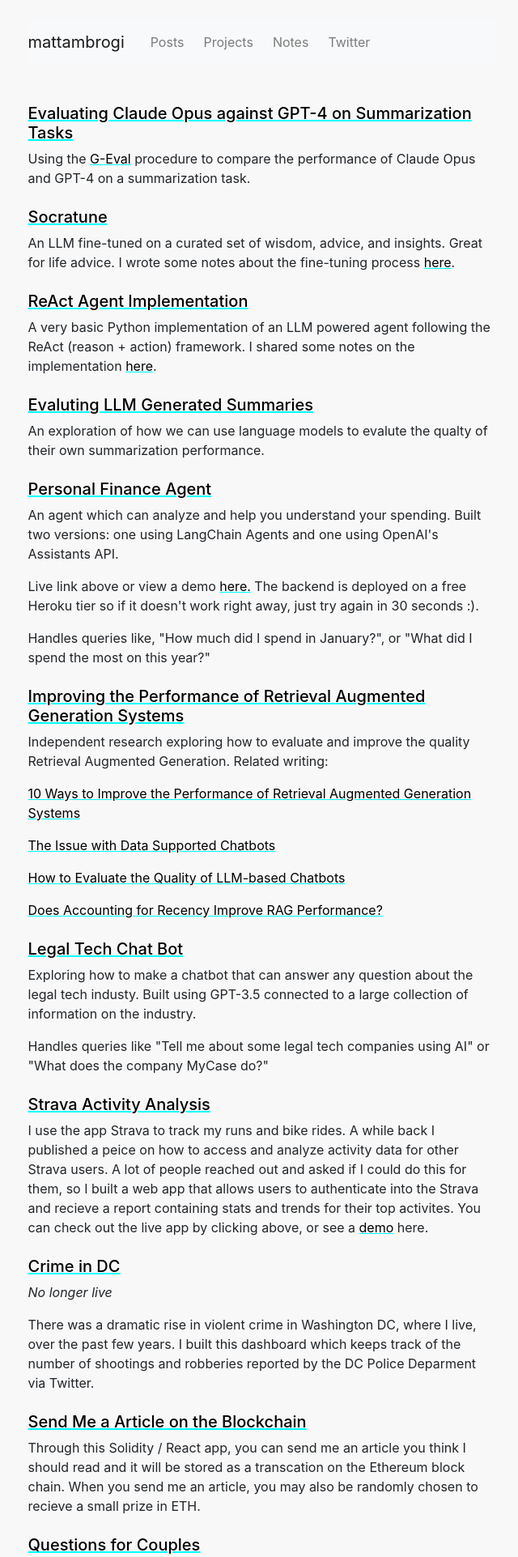
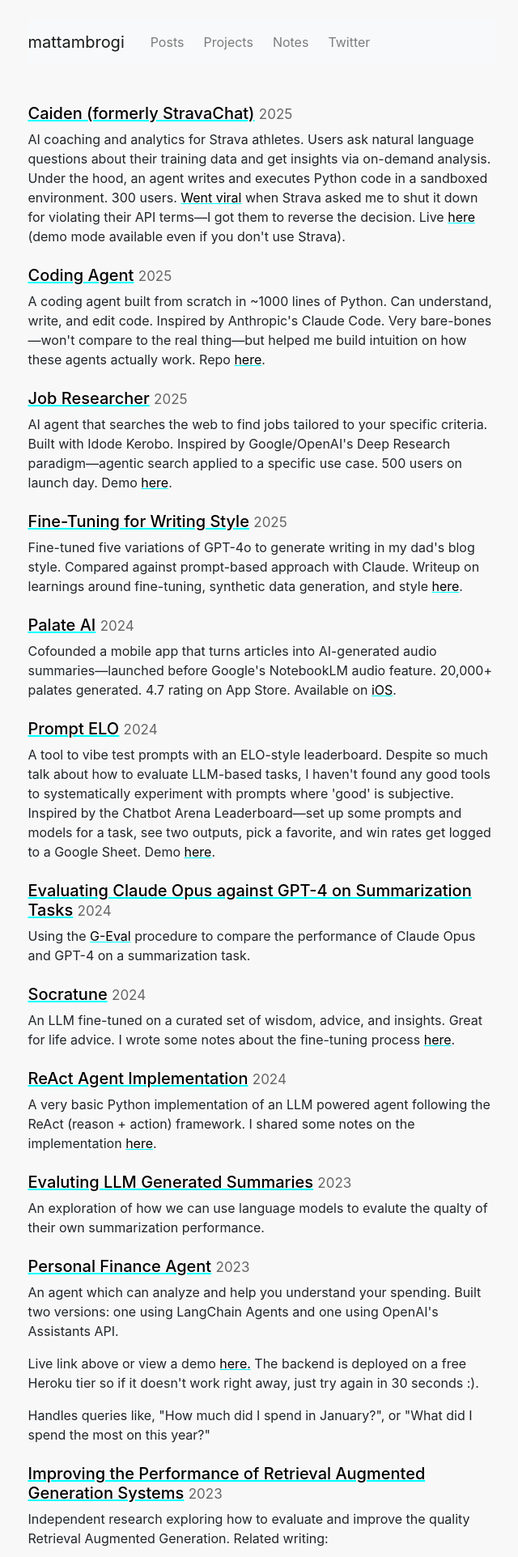
Before and after one commit to mattambrogi/personal-site, a Django app: page /projects in a window 1280 px wide. Shown: the top 1923 px of the page at 81% size, without its empty margins (317-957 px from the left). Run offline with Django 4.2, Linux system fonts and the light colour scheme; parts of the project's set-up code (start-up, migrations or seed data) failed here and were passed over.

Commit message:
Update projects and bio

```diff
--- a/static/css/projects.css
+++ b/static/css/projects.css
@@ -10,3 +10,10 @@
     text-decoration: underline;
     text-decoration-color: aqua;
 }
+
+.project-year {
+    font-weight: normal;
+    text-decoration: none;
+    color: #666;
+    font-size: 0.85em;
+}
--- a/templates/projects.html
+++ b/templates/projects.html
@@ -19,9 +19,70 @@
 
 {% block content %}
 <div class="project-entry mt-4">
+    <h5><a target="_blank" href="https://www.caiden.app/">Caiden (formerly StravaChat)</a> <span
+            class="project-year">2025</span></h5>
+    <p>
+        AI coaching and analytics for Strava athletes. Users ask natural language questions about their training data
+        and get insights via on-demand analysis. Under the hood, an agent writes and executes Python code in a
+        sandboxed environment. 300 users. <a target="_blank"
+            href="https://x.com/matt_ambrogi/status/1987186940123197442?s=20">Went viral</a> when Strava asked me to
+        shut it down for violating their
+        API terms—I got them to reverse the decision. Live <a target="_blank" href="https://www.caiden.app/">here</a>
+        (demo mode available even if you don't use Strava).
+    </p>
+</div>
+<div class="project-entry mt-4">
+    <h5><a target="_blank" href="https://github.com/mattambrogi/coding-agent">Coding Agent</a> <span
+            class="project-year">2025</span></h5>
+    <p>
+        A coding agent built from scratch in ~1000 lines of Python. Can understand, write, and edit code. Inspired by
+        Anthropic's Claude Code. Very bare-bones—won't compare to the real thing—but helped me build intuition on how
+        these agents actually work. Repo <a target="_blank" href="https://github.com/mattambrogi/coding-agent">here</a>.
+    </p>
+</div>
+<div class="project-entry mt-4">
+    <h5><a target="_blank" href="https://x.com/matt_ambrogi/status/1905299066780533136?s=20">Job Researcher</a> <span
+            class="project-year">2025</span></h5>
+    <p>
+        AI agent that searches the web to find jobs tailored to your specific criteria. Built with Idode Kerobo.
+        Inspired by Google/OpenAI's Deep Research paradigm—agentic search applied to a specific use case. 500 users
+        on launch day. Demo <a target="_blank"
+            href="https://x.com/matt_ambrogi/status/1905299066780533136?s=20">here</a>.
+    </p>
+</div>
+<div class="project-entry mt-4">
+    <h5><a href="https://www.mattambrogi.com/posts/fine-tuning-vs-prompting/">Fine-Tuning for Writing Style</a> <span
+            class="project-year">2025</span></h5>
+    <p>
+        Fine-tuned five variations of GPT-4o to generate writing in my dad's blog style. Compared against prompt-based
+        approach with Claude. Writeup on learnings around fine-tuning, synthetic data generation, and style <a
+            href="https://www.mattambrogi.com/posts/fine-tuning-vs-prompting/">here</a>.
+    </p>
+</div>
+<div class="project-entry mt-4">
+    <h5><a target="_blank" href="https://apps.apple.com/us/app/palate-custom-ai-podcasts/id6479173263">Palate AI</a>
+        <span class="project-year">2024</span></h5>
+    <p>
+        Cofounded a mobile app that turns articles into AI-generated audio summaries—launched before Google's
+        NotebookLM audio feature. 20,000+ palates generated. 4.7 rating on App Store. Available on <a target="_blank"
+            href="https://apps.apple.com/us/app/palate-custom-ai-podcasts/id6479173263">iOS</a>.
+    </p>
+</div>
+<div class="project-entry mt-4">
+    <h5><a target="_blank" href="https://x.com/matt_ambrogi/status/1813678073344073994?s=20">Prompt ELO</a>
+        <span class="project-year">2024</span></h5>
+    <p>
+        A tool to vibe test prompts with an ELO-style leaderboard. Despite so much talk about how to evaluate
+        LLM-based tasks, I haven't found any good tools to systematically experiment with prompts where 'good' is
+        subjective. Inspired by the Chatbot Arena Leaderboard—set up some prompts and models for a task, see two
+        outputs, pick a favorite, and win rates get logged to a Google Sheet. Demo <a target="_blank"
+            href="https://x.com/matt_ambrogi/status/1813678073344073994?s=20">here</a>.
+    </p>
+</div>
+<div class="project-entry mt-4">
     <h5><a target="_blank" href="https://github.com/mattambrogi/llm-summary-evals">Evaluating Claude Opus against GPT-4
             on Summarization
-            Tasks</a></h5>
+            Tasks</a> <span class="project-year">2024</span></h5>
     <p>
         Using the <a target="_blank" href="https://arxiv.org/abs/2303.16634">G-Eval</a> procedure to compare the
         performance of Claude
@@ -29,7 +90,8 @@
     </p>
 </div>
 <div class="project-entry mt-4">
-    <h5><a target="_blank" href="https://socratune.up.railway.app/">Socratune</a></h5>
+    <h5><a target="_blank" href="https://socratune.up.railway.app/">Socratune</a> <span class="project-year">2024</span>
+    </h5>
     <p>
         An LLM fine-tuned on a curated set of wisdom, advice, and insights. Great for life advice.
         I wrote some notes about the fine-tuning process
@@ -38,7 +100,7 @@
 </div>
 <div class="project-entry mt-4">
     <h5><a target="_blank" href="https://github.com/mattambrogi/agent-implementation">ReAct Agent Implementation</a>
-    </h5>
+        <span class="project-year">2024</span></h5>
     <p>
         A very basic Python implementation of an LLM powered agent following the ReAct (reason + action) framework.
         I shared some notes on the implementation <a
@@ -46,13 +108,15 @@
     </p>
 </div>
 <div class="project-entry mt-4">
-    <h5><a href="https://www.mattambrogi.com/posts/summary-evals/">Evaluting LLM Generated Summaries</a></h5>
+    <h5><a href="https://www.mattambrogi.com/posts/summary-evals/">Evaluting LLM Generated Summaries</a> <span
+            class="project-year">2023</span></h5>
     <p>
         An exploration of how we can use language models to evalute the qualty of their own summarization performance.
     </p>
 </div>
 <div class="project-entry mt-4">
-    <h5><a target="_blank" href="https://banking-agent.up.railway.app/">Personal Finance Agent</a></h5>
+    <h5><a target="_blank" href="https://banking-agent.up.railway.app/">Personal Finance Agent</a> <span
+            class="project-year">2023</span></h5>
     <p>
         An agent which can analyze and help you understand your spending. Built two versions: one using LangChain Agents
         and one using OpenAI's Assistants API.
@@ -68,7 +132,7 @@
 </div>
 <div class="project-entry mt-4">
     <h5><a href="https://www.mattambrogi.com/posts/improve-retrieval-augmented-generation/">Improving the Performance of
-            Retrieval Augmented Generation Systems</a></h5>
+            Retrieval Augmented Generation Systems</a> <span class="project-year">2023</span></h5>
     <p>
         Independent research exploring how to evaluate and improve the quality Retrieval Augmented Generation. Related
         writing:
@@ -90,7 +154,8 @@
     </p>
 </div>
 <div class="project-entry mt-4">
-    <h5><a target="_blank" href="https://legal-tech-bot.up.railway.app/">Legal Tech Chat Bot</a></h5>
+    <h5><a target="_blank" href="https://legal-tech-bot.up.railway.app/">Legal Tech Chat Bot</a> <span
+            class="project-year">2022</span></h5>
     <p>
         Exploring how to make a chatbot that can answer any question about the legal tech industy.
         Built using GPT-3.5 connected to a large collection of information on the industry.
@@ -100,7 +165,8 @@
     </p>
 </div>
 <div class="project-entry mt-4">
-    <h5><a target="_blank" href="https://my-strava-data.herokuapp.com/">Strava Activity Analysis</a></h5>
+    <h5><a target="_blank" href="https://my-strava-data.herokuapp.com/">Strava Activity Analysis</a> <span
+            class="project-year">2022</span></h5>
     <p>I use the app Strava to track my runs and bike rides. A while back I published a peice on how to access and
         analyze activity data for other Strava users.
         A lot of people reached out and asked if I could do this for them, so I built a web app that allows users to
@@ -111,28 +177,31 @@
     </p>
 </div>
 <div class="project-entry mt-4">
-    <h5><a target="_blank" href="https://github.com/mattambrogi/dc-crime">Crime in DC</a></h5>
+    <h5><a target="_blank" href="https://github.com/mattambrogi/dc-crime">Crime in DC</a> <span
+            class="project-year">2022</span></h5>
     <p><i>No longer live</i></p>
     <p>There was a dramatic rise in violent crime in Washington DC, where I live, over the past few years.
         I built this dashboard which keeps track of the number of shootings and robberies reported by the DC Police
         Deparment via Twitter. </p>
 </div>
 <div class="project-entry mt-4">
-    <h5><a href="https://matt-eth-links.netlify.app/">Send Me a Article on the Blockchain</a></h5>
+    <h5><a href="https://matt-eth-links.netlify.app/">Send Me a Article on the Blockchain</a> <span
+            class="project-year">2022</span></h5>
     <p>Through this Solidity / React app, you can send me an article you think I should read and it will be stored as a
         transcation on the Ethereum block chain.
         When you send me an article, you may also be randomly chosen to recieve a small prize in ETH.
     </p>
 </div>
 <div class="project-entry mt-4">
-    <h5><a href="#">Questions for Couples</a></h5>
+    <h5><a href="#">Questions for Couples</a> <span class="project-year">2022</span></h5>
     <p><i>No longer live</i></p>
     <p>A simple game that gives couples three levels of questions to ask each other: chill, deep, and deeper. Couples,
         and even friends, can use it to get to know each other or
         just fill some time.</p>
 </div>
 <div class="project-entry mt-4">
-    <h5><a href="https://github.com/mattambrogi/job-board-platform">Shopify for Job Boards</a></h5>
+    <h5><a href="https://github.com/mattambrogi/job-board-platform">Shopify for Job Boards</a> <span
+            class="project-year">2020</span></h5>
     <p>I noticed that a trend of a lot influences and niche leaders hosting job boards. Most were designing and building
         their own from scratch.
         I build an MVP for a web app that would abstract this process and serve as a Shopify for job boards. Pallet has
@@ -140,17 +209,18 @@
     </p>
 </div>
 <div class="project-entry mt-4">
-    <h5><a href="https://www.youtube.com/watch?v=xF-V-_LTU1Q">Tutible</a></h5>
+    <h5><a href="https://www.youtube.com/watch?v=xF-V-_LTU1Q">Tutible</a> <span class="project-year">2020</span></h5>
     <p>Tutible was a platform designed to match college students with peer tutors who has taken their class. I designed
         and built this with the no-code platform Bubble before learning to program web apps.</p>
 </div>
 <div class="project-entry mt-4">
-    <h5><a href="https://www.youtube.com/watch?v=q01ZX5MNLWw">Support Your Shops</a></h5>
+    <h5><a href="https://www.youtube.com/watch?v=q01ZX5MNLWw">Support Your Shops</a> <span
+            class="project-year">2020</span></h5>
     <p>A directory of small businesses in my home town. I built this with Bubble at the beginning of the pandemic with
         the intention of helping stores share info about their operations, hours, or deliveries.</p>
 </div>
 <div class="project-entry mt-4">
-    <h5><a href="https://www.youtube.com/watch?v=1mTvlVmTBP0">Smart Lock</a></h5>
+    <h5><a href="https://www.youtube.com/watch?v=1mTvlVmTBP0">Smart Lock</a> <span class="project-year">2018</span></h5>
     <p>A bluetooth enabled smart lock that I built with an Arduino.</p>
 </div>
 
```
Also changed, not shown: templates/home.html (+19 -22 lines).
